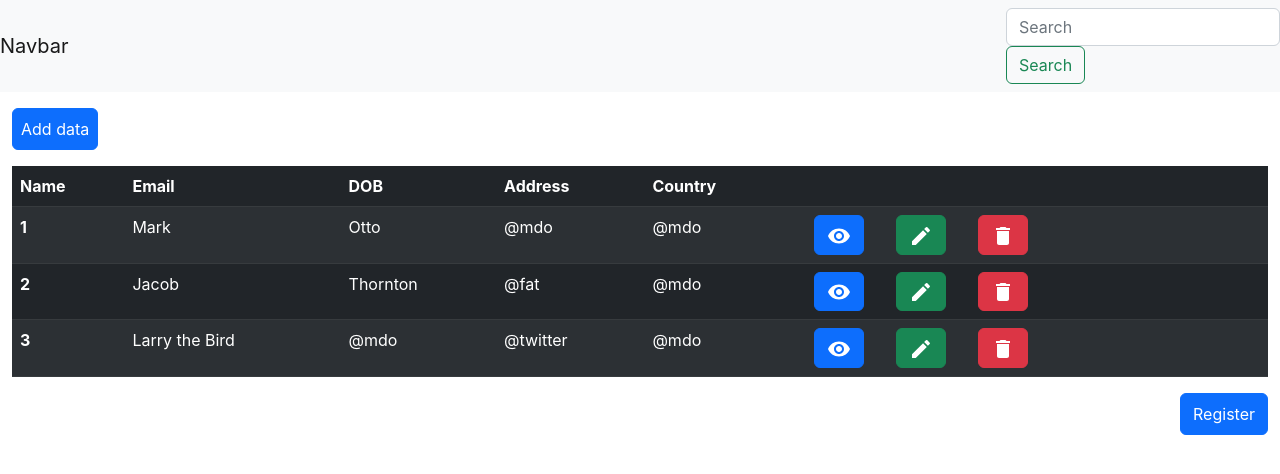
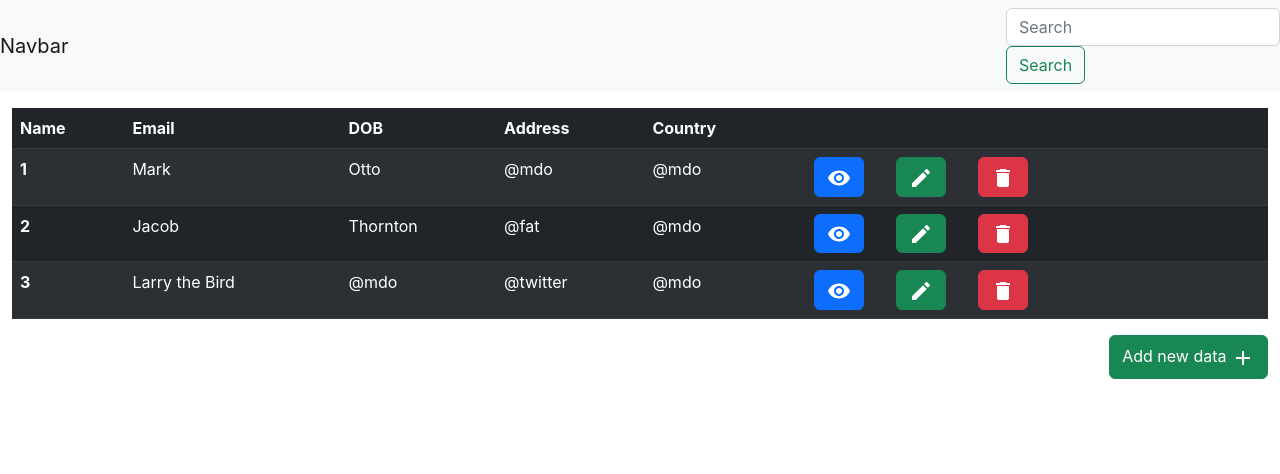
Before and after one commit to mariyabaig/valuepitchCRUD, a React (Create React App) app in the folder frontend/: page / in a window 1280 px wide. Shown: the top 474 px of the page. Built offline with nearby package versions, Linux system fonts and the light colour scheme.

Commit message:
UI minor fixes

```diff
--- a/frontend/src/Components/Home.js
+++ b/frontend/src/Components/Home.js
@@ -3,6 +3,7 @@ import { useNavigate } from "react-router-dom";
 import DeleteIcon from '@mui/icons-material/Delete';
 import EditIcon from '@mui/icons-material/Edit';
 import RemoveRedEyeIcon from '@mui/icons-material/RemoveRedEye';
+import AddIcon from '@mui/icons-material/Add';
 
 const Home = () => {
 const navigate = useNavigate();
@@ -23,12 +24,12 @@ const goToEdit = ()=>{
   return (
     <div>
     <div className="container flex flex-col">
-      <div className="flex flex-colitems-end">  <button
+      {/* <div className="flex flex-colitems-end">  <button
           onClick={console.log("clicked")}
           className="mt-3 btn btn-primary text-white py-2 px-2"
         >
           Add data
-        </button></div>
+        </button></div> */}
 
 
       <table className="table table-dark table-striped my-3">
@@ -82,7 +83,7 @@ const goToEdit = ()=>{
           </tr>
         </tbody>
       </table>
-      <div className="flex flex-col items-end">  <button className="btn btn-primary pt-2 py-2" onClick = {goToregister}>Register</button></div>
+      <div className="flex flex-col items-end">  <button className="btn btn-success pt-2 py-2" onClick = {goToregister}>Add new data <AddIcon/></button></div>
     </div>
     </div>
   );
```
